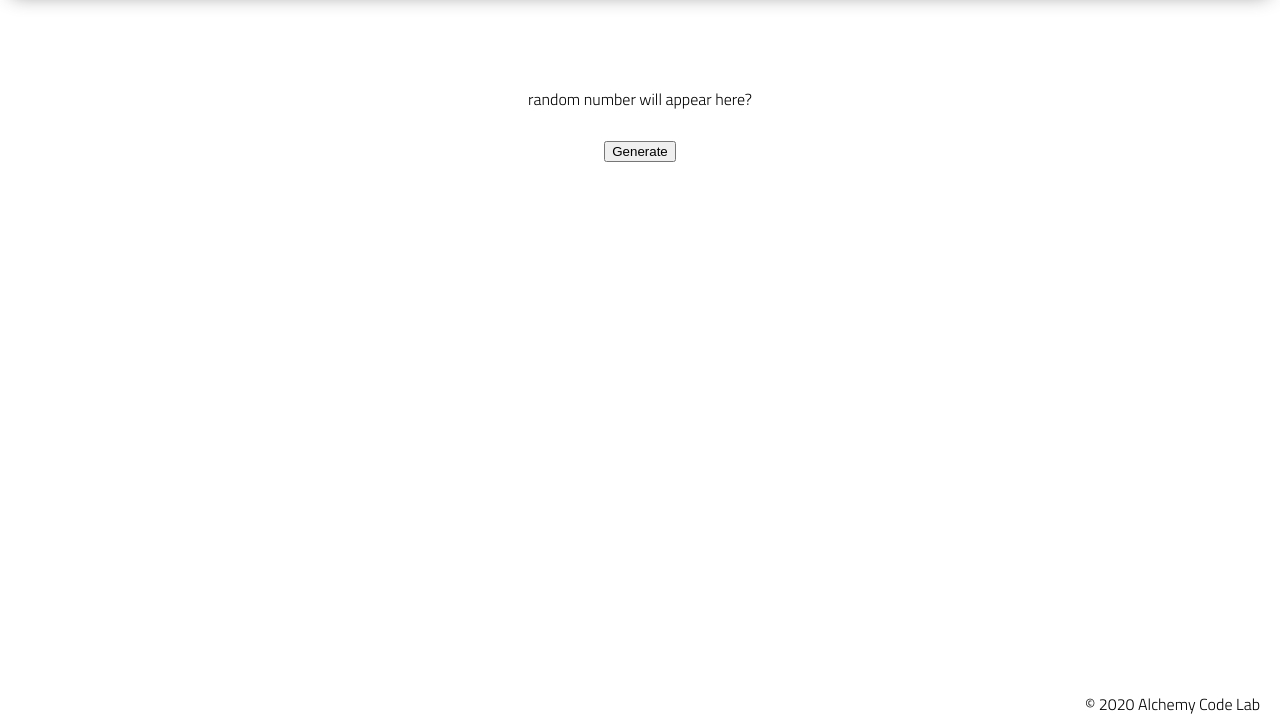
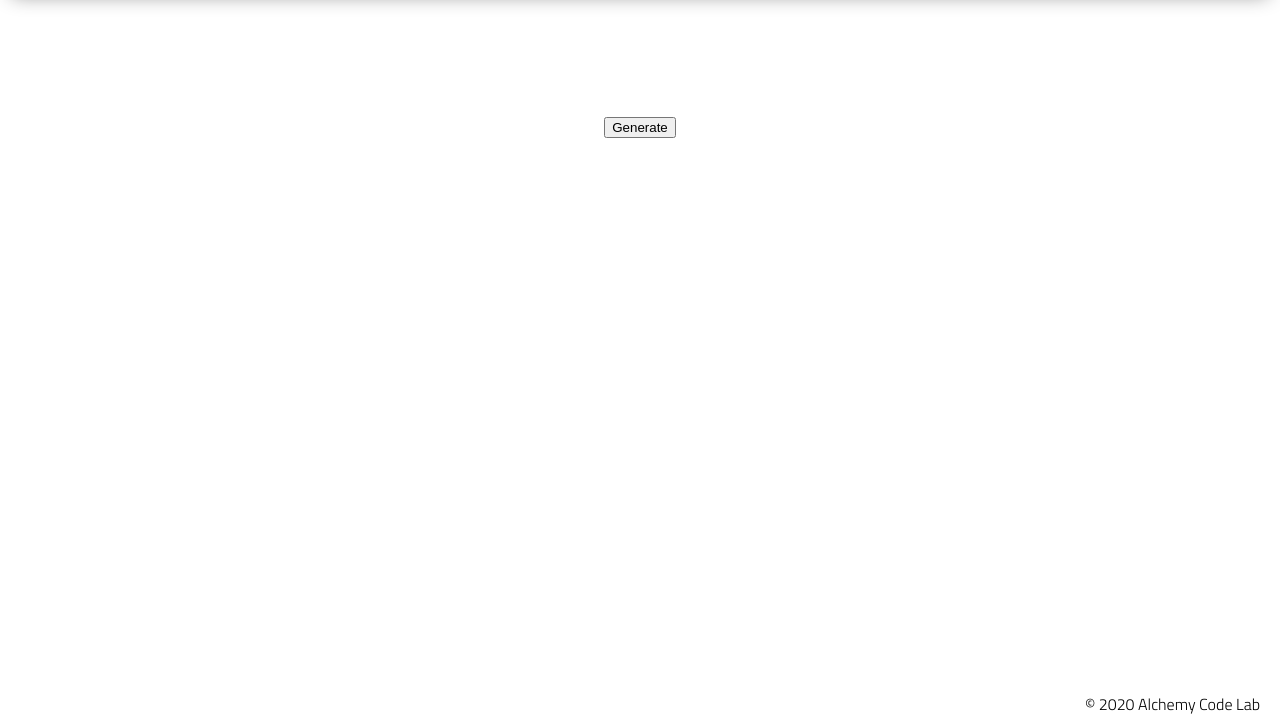
Before and after one commit to adriaivanitsky/build-1, a website: page index.html in a window 1280 px wide. Shown: the part 83-800 px from the top of the page. Drawn offline with Linux system fonts and the light colour scheme.

Commit message:
fixed cyprus test

```diff
--- a/index.html
+++ b/index.html
@@ -20,7 +20,7 @@
     </header>
     <main>
         <section class="main-section">
-            <p id="random-num">random number will appear here?</p>
+            <p id="random-num"></p>
 
 
             <button id="generate">Generate</button>
```
